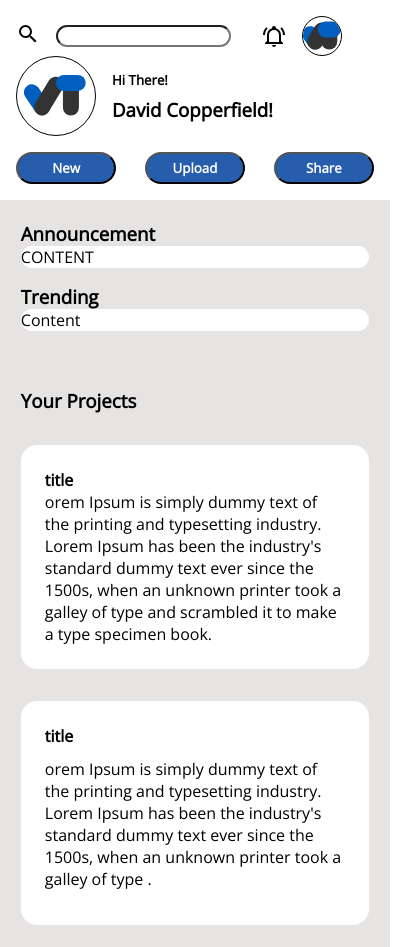
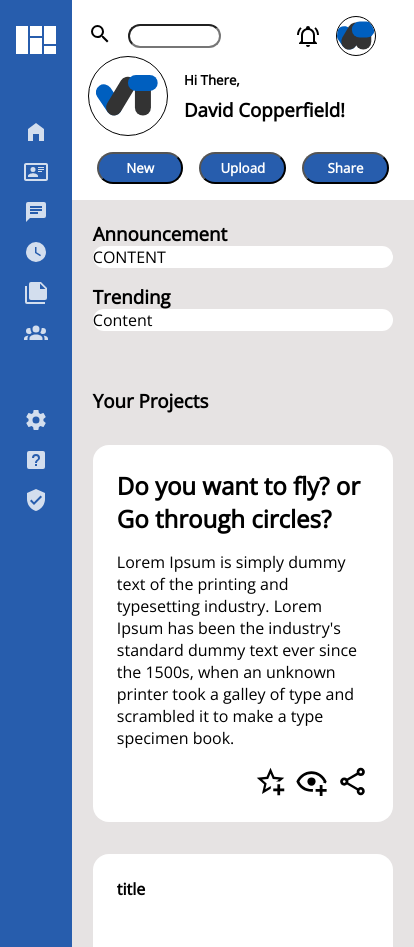
Before and after one commit to ng9891/my-odin-project, a plain HTML site: page js_fullstack/admin_dashboard_page/index.html in a window 390 px wide. Shown: the top 947 px of the page, 414 px wide, since content can reach past the window. Drawn offline with nearby package versions, Linux system fonts and the light colour scheme.

Commit message:
Add sidebar toggle

```diff
--- a/js_fullstack/admin_dashboard_page/index.html
+++ b/js_fullstack/admin_dashboard_page/index.html
@@ -28,7 +28,7 @@
       <div class="greeting">
         <img src="./assets/vtslogo3.svg" alt="">
         <div>
-          <h5>Hi There!</h5>
+          <h5>Hi There,</h5>
           <h3>David Copperfield!</h3>
         </div>
       </div>
@@ -41,50 +41,64 @@
     <div class="sidebar">
       <div class="logo">
         <img src="./assets/view-dashboard-variant.svg" alt="dashboard icon">
-        <h1>Dashboard</h1>
+        <h1><span>Dashboard</span></h1>
       </div>
       <div>
         <ul>
           <li>
             <img src="./assets/home-variant.svg" alt="home icon">
-            Home
+            <span>Home</span>
           </li>
           <li><img src="./assets/card-account-details-outline.svg" alt="profile icon">
-            Profile</li>
+            <span>Profile</span>
+          </li>
           <li><img src="./assets/message-text.svg" alt="messages icon">
-            Messages</li>
+            <span>Messages</span>
+          </li>
           <li><img src="./assets/clock.svg" alt="history icon">
-            History</li>
+            <span>History</span>
+          </li>
           <li><img src="./assets/note-multiple.svg" alt="tasks icon">
-            Tasks</li>
+            <span>Tasks</span>
+          </li>
           <li><img src="./assets/account-multiple.svg" alt="Communities icon">
-            Communities</li>
+            <span>Communities</span>
+          </li>
         </ul>
       </div>
       <div>
         <ul>
           <li>
-            <img src="./assets/cog.svg" alt="settings icon">Settings
+            <img src="./assets/cog.svg" alt="settings icon">
+            <span>Settings</span>
           </li>
           <li>
-            <img src="./assets/help-box.svg" alt="support icon">Support
+            <img src="./assets/help-box.svg" alt="support icon">
+            <span>Support</span>
           </li>
           <li>
-            <img src="./assets/shield-check.svg" alt="privacy icon">Privacy
+            <img src="./assets/shield-check.svg" alt="privacy icon">
+            <span>Privacy</span>
           </li>
         </ul>
       </div>
     </div>
     <main>
       <div class="card-container">
-        <div class="card-header">
+        <div class="cards-header">
           <h3>Your Projects</h3>
         </div>
         <div class="card">
-          <h4>title</h4>
-          <div class="content">orem Ipsum is simply dummy text of the printing and typesetting industry. Lorem Ipsum has
+          <h2>Do you want to fly? or Go through circles?</h2>
+          <div class="content">Lorem Ipsum is simply dummy text of the printing and typesetting industry. Lorem Ipsum has
             been the industry's standard dummy text ever since the 1500s, when an unknown printer took a galley of type
-            and scrambled it to make a type specimen book. </div>
+            and scrambled it to make a type specimen book.
+          </div>
+          <div class="btn-container">
+            <img src="./assets/star-plus-outline.svg" alt="">
+            <img src="./assets/eye-plus-outline.svg" alt="">
+            <img src="./assets/share-variant-outline.svg" alt="">
+          </div>
         </div>
         <div class="card">
           <h4>title</h4>
@@ -108,14 +122,6 @@
           <h4>title</h4>
           <div class="content">content</div>
         </div>
-        <!-- <div class="card">
-          <h4>title</h4>
-          <div class="content">content</div>
-        </div>
-        <div class="card">
-          <h4>title</h4>
-          <div class="content">content</div>
-        </div> -->
       </div>
     </main>
     <aside>
--- a/js_fullstack/admin_dashboard_page/index.js
+++ b/js_fullstack/admin_dashboard_page/index.js
@@ -0,0 +1,29 @@
+(() => {
+  const toggleSidebar = () => {
+    const sidebar = document.querySelector('.sidebar');
+    sidebar.classList.toggle('collapsed');
+  };
+
+  const handleCollapse = () => {
+    toggleSidebar();
+  };
+
+  const handleSmallScreen = (e) => {
+    if (e.matches) {
+      const sidebar = document.querySelector('.sidebar');
+      sidebar.classList.add('collapsed');
+    }
+  };
+
+  const main = () => {
+    const logo = document.querySelector('.sidebar .logo');
+    logo.addEventListener('click', handleCollapse);
+
+    // Create a condition that targets viewports at least 768px wide
+    const smallMediaQuery = window.matchMedia('(max-width: 850px)');
+    smallMediaQuery.addEventListener('change', handleSmallScreen);
+    handleSmallScreen(smallMediaQuery);
+  };
+
+  main();
+})();
--- a/js_fullstack/admin_dashboard_page/style.css
+++ b/js_fullstack/admin_dashboard_page/style.css
@@ -24,7 +24,7 @@ body {
 .container {
   height: 100%;
   display: grid;
-  grid-template-columns: 1fr 3fr 1fr;
+  grid-template-columns: auto 3fr 1fr;
   grid-template-rows: 0.2fr 2fr;
   grid-template-areas: "sidebar header header" "sidebar main aside";
 
@@ -33,6 +33,8 @@ body {
   --grid-gap: 2rem 1rem;
   --grid-card-padding: 1.5rem;
   --h2-margin-bottom: 0.4rem;
+  --base-transition: all 0.2s ease-in-out;
+  --sidebar-collapsed-width: 4.5rem;
 }
 
 header {
@@ -54,10 +56,16 @@ header > div:nth-child(2n-1) {
 }
 
 header .search-bar input {
-  width: 100%;
-  padding-left: 1rem;
+  width: 50%;
+  height: 1.5rem;
+  padding: 0.25rem 0.5rem;
   margin-left: 1rem;
   border-radius: var(--grid-border-radious);
+  transition: var(--base-transition);
+}
+
+header .search-bar input:focus {
+  width: 100%;
 }
 
 header .profile {
@@ -93,17 +101,22 @@ header .greeting div {
 header .action-btn {
   width: 40%;
   display: flex;
-  justify-content: space-between;
+  justify-content: center;
+  gap: 1rem;
 }
 
 header .action-btn button {
-  width: max(80px, 28%);
+  width: clamp(80px, 100px, 28%);
   height: 2rem;
   border-radius: var(--grid-border-radious);
   background-color: var(--color-background-secondary);
   color: var(--color-font-secondary);
   font-weight: bold;
   cursor: pointer;
+}
+
+header .action-btn button:active {
+  background-color: var(--color-accent-tertiary);
 }
 
 .sidebar {
@@ -113,6 +126,7 @@ header .action-btn button {
   align-content: start;
   gap: 1rem;
   color: var(--color-font-secondary);
+  width: 100%;
 }
 
 .sidebar > div {
@@ -122,7 +136,6 @@ header .action-btn button {
 .sidebar ul {
   display: flex;
   flex-direction: column;
-  gap: 1.5rem;
 }
 
 .sidebar .logo {
@@ -144,12 +157,21 @@ header .action-btn button {
   display: flex;
   align-items: center;
   gap: 1rem;
+  height: 2.5rem;
+  padding: 0 0.5rem;
+  transition: var(--base-transition);
+}
+
+.sidebar li:hover {
+  background-color: var(--color-accent-tertiary);
+  opacity: 1;
 }
 
 .sidebar li img {
   height: 1.5rem;
   cursor: pointer;
   filter: invert(1);
+  opacity: 0.8;
 }
 
 aside {
@@ -185,29 +207,61 @@ main {
   grid-auto-rows: 1fr;
 }
 
-.card-header {
+.cards-header {
   grid-column: 1 / -1;
 }
 
-.card-container > div:not(.card-header) {
+.card-container > div:not(.cards-header) {
   background-color: var(--color-background-main);
   border-radius: var(--grid-border-radious);
   padding: var(--grid-card-padding);
   display: grid;
 }
 
+.card-container .card {
+  display: grid;
+  grid-template-columns: 1fr;
+  grid-template-rows: 1fr 3fr 0.5fr;
+  gap: 1rem;
+}
+
+.card-container .card .btn-container {
+  display: flex;
+  justify-content: flex-end;
+  gap: 0.5rem;
+}
+
+.card-container .card .btn-container img{
+  cursor: pointer;
+}
+
+/* BEGIN sidebar collapse */
+.sidebar.collapsed {
+  width: var(--sidebar-collapsed-width);
+  height: 100%;
+}
+
+.sidebar.collapsed .logo {
+  gap: 0;
+  padding: 1rem 0rem;
+  justify-content: center;
+}
+
+.sidebar.collapsed li {
+  gap: 0;
+  justify-content: center;
+}
+
+.sidebar.collapsed span {
+  display: none;
+}
+/* END sidebar collapse */
+
 @media only screen and (max-width: 850px) {
   .container {
-    grid-template-columns: 1fr;
+    grid-template-columns: auto 1fr;
     grid-template-rows: 0.4fr 1fr 2fr;
-    grid-template-areas: "header" "aside" "main";
-  }
-
-  .sidebar {
-    display: none;
-    position: absolute;
-    height: 100%;
-    /* width: 100%; */
+    grid-template-areas: "sidebar header" "sidebar aside" "sidebar main";
   }
 
   aside {
@@ -219,7 +273,7 @@ main {
   }
 }
 
-@media only screen and (max-width: 450px) {
+@media only screen and (max-width: 500px) {
   header > div {
     padding: 0;
   }
```
